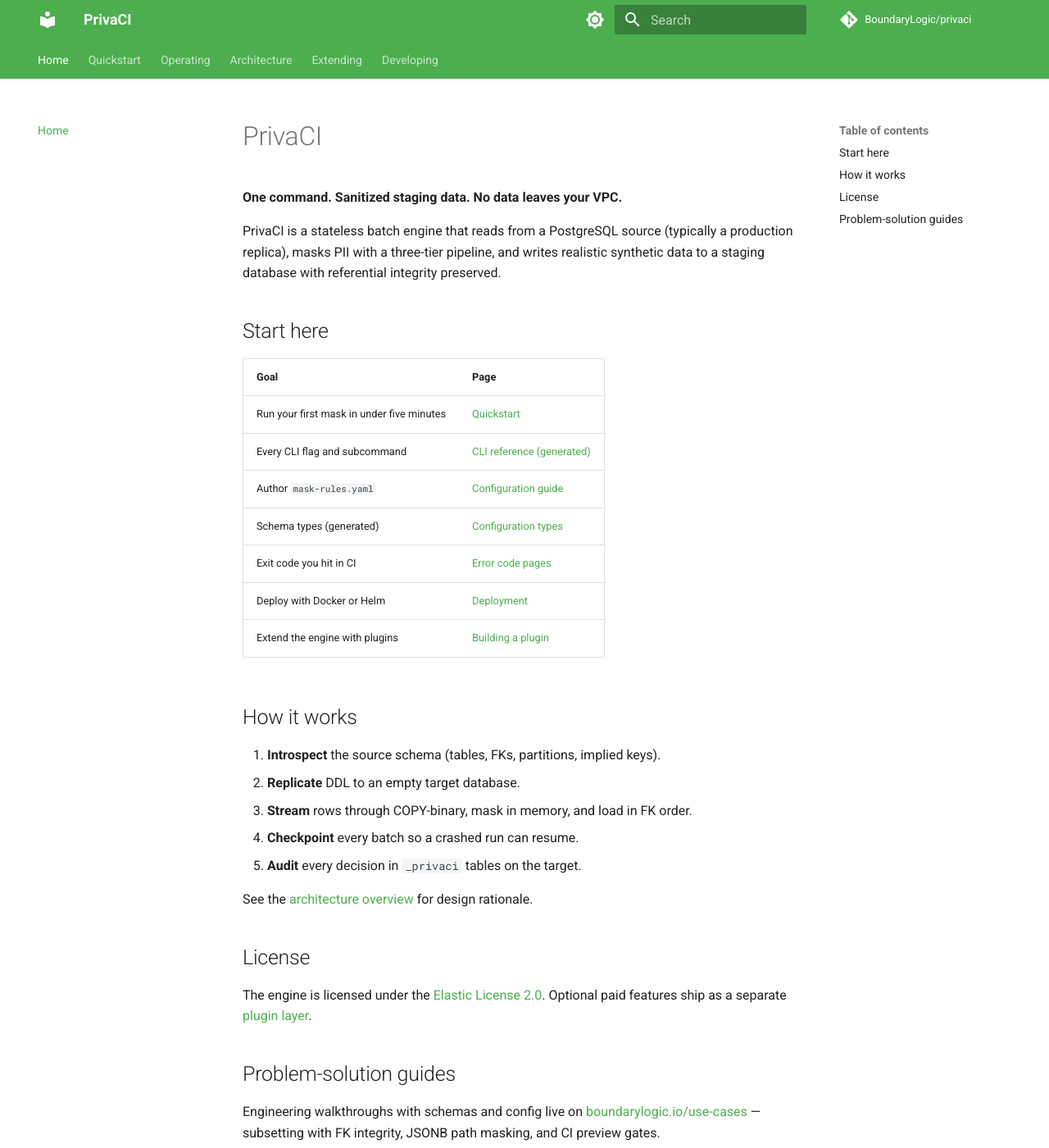
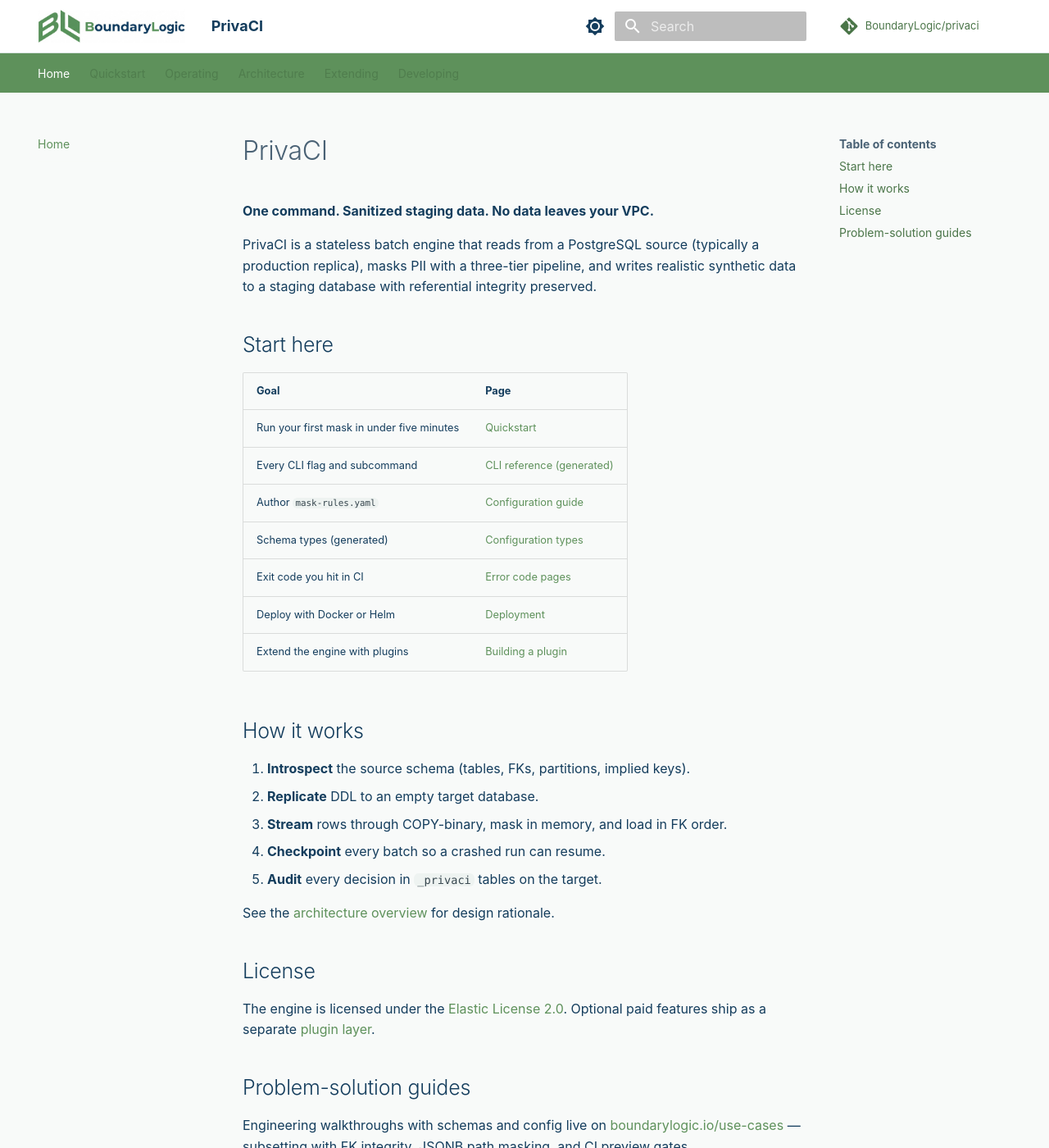
Before and after one commit to BoundaryLogic/privaci, an MkDocs documentation site: the page built from docs/index.md, in a window 1280 px wide and 1400 px high. Shown: the whole window at 82% size. Built offline with MkDocs 1.6.1 and Material for MkDocs 9.7.7, drawn with Linux system fonts in a browser that asks for light colours; comment, search, counter and statistics services are not loaded.

Commit message:
Align docs.boundarylogic.io with BoundaryLogic marketing brand.
Add sage/navy Material theme overrides, logo and favicon assets, header
styling, and social links to boundarylogic.io and GitHub.

```diff
--- /dev/null
+++ b/docs/stylesheets/brand.css
@@ -0,0 +1,115 @@
+/* BoundaryLogic brand tokens — aligned with boundarylogic.io marketing site. */
+
+:root,
+[data-md-color-scheme="default"] {
+  --bl-bg: #f8faf9;
+  --bl-surface: #ffffff;
+  --bl-text: #143d5d;
+  --bl-muted: #4a6275;
+  --bl-accent: #5e915b;
+  --bl-accent-strong: #4a7548;
+  --bl-navy: #143d5d;
+  --bl-border: #d8e3e0;
+
+  --md-primary-fg-color: var(--bl-accent);
+  --md-primary-fg-color--light: #7aaa77;
+  --md-primary-fg-color--dark: var(--bl-accent-strong);
+  --md-primary-bg-color: var(--bl-surface);
+  --md-accent-fg-color: var(--bl-navy);
+  --md-default-fg-color: var(--bl-text);
+  --md-default-fg-color--light: var(--bl-muted);
+  --md-default-bg-color: var(--bl-bg);
+  --md-code-bg-color: #eef3f1;
+  --md-footer-bg-color: #eef3f1;
+  --md-footer-fg-color: var(--bl-muted);
+}
+
+[data-md-color-scheme="slate"] {
+  --bl-bg: #0f1a24;
+  --bl-surface: #152536;
+  --bl-text: #e8eef2;
+  --bl-muted: #94a8b8;
+  --bl-accent: #6fa86c;
+  --bl-accent-strong: #5e915b;
+  --bl-navy: #a8c4dc;
+  --bl-border: #2a3d4f;
+
+  --md-primary-fg-color: var(--bl-accent);
+  --md-primary-fg-color--light: #8fbd8c;
+  --md-primary-fg-color--dark: var(--bl-accent-strong);
+  --md-primary-bg-color: var(--bl-surface);
+  --md-accent-fg-color: var(--bl-navy);
+  --md-default-fg-color: var(--bl-text);
+  --md-default-fg-color--light: var(--bl-muted);
+  --md-default-bg-color: var(--bl-bg);
+  --md-code-bg-color: #1c2d3d;
+  --md-footer-bg-color: #121e2a;
+  --md-footer-fg-color: var(--bl-muted);
+}
+
+/* Header: white bar + subtle border (marketing site nav). */
+.md-header {
+  background-color: var(--bl-surface);
+  color: var(--bl-text);
+  box-shadow: none;
+  border-bottom: 1px solid var(--bl-border);
+}
+
+[data-md-color-scheme="slate"] .md-header {
+  background-color: var(--bl-surface);
+  color: var(--bl-text);
+}
+
+.md-header__title,
+.md-header__button {
+  color: var(--bl-text);
+}
+
+.md-header__button:hover {
+  color: var(--bl-accent);
+}
+
+/* Logo sizing in header. */
+.md-header__button.md-logo img,
+.md-header__button.md-logo svg {
+  height: 2rem;
+  width: auto;
+}
+
+/* Links: navy body, sage on hover. */
+a {
+  color: var(--bl-accent-strong);
+}
+
+a:hover {
+  color: var(--bl-navy);
+}
+
+[data-md-color-scheme="slate"] a {
+  color: var(--bl-accent);
+}
+
+[data-md-color-scheme="slate"] a:hover {
+  color: var(--bl-navy);
+}
+
+/* Active nav tab underline uses brand accent. */
+.md-tabs__link--active {
+  opacity: 1;
+  color: var(--bl-accent-strong);
+}
+
+/* Admonition titles pick up accent. */
+.md-typeset .admonition-title {
+  font-weight: 600;
+}
+
+/* Slightly rounder cards / code blocks — marketing site radius. */
+.md-typeset pre > code,
+.md-typeset code {
+  border-radius: 6px;
+}
+
+.md-typeset .highlight pre {
+  border-radius: 8px;
+}
--- a/mkdocs.yml
+++ b/mkdocs.yml
@@ -13,14 +13,19 @@
 
 theme:
   name: material
+  logo: assets/brand/logo-full.png
+  favicon: assets/brand/logo-icon.png
+  font: false
   palette:
     - scheme: default
-      primary: green
+      primary: custom
+      accent: custom
       toggle:
         icon: material/brightness-7
         name: Switch to dark mode
     - scheme: slate
-      primary: green
+      primary: custom
+      accent: custom
       toggle:
         icon: material/brightness-4
         name: Switch to light mode
@@ -30,6 +35,18 @@
     - navigation.top
     - content.code.copy
     - search.suggest
+
+extra_css:
+  - stylesheets/brand.css
+
+extra:
+  social:
+    - icon: fontawesome/solid/globe
+      link: https://boundarylogic.io
+      name: BoundaryLogic
+    - icon: fontawesome/brands/github
+      link: https://github.com/BoundaryLogic/privaci
+      name: GitHub
 
 plugins:
   - search
```
Also changed, not shown: CHANGELOG.md (+5 -0 lines), docs/assets/brand/logo-full.png (added), docs/assets/brand/logo-icon.png (added).
